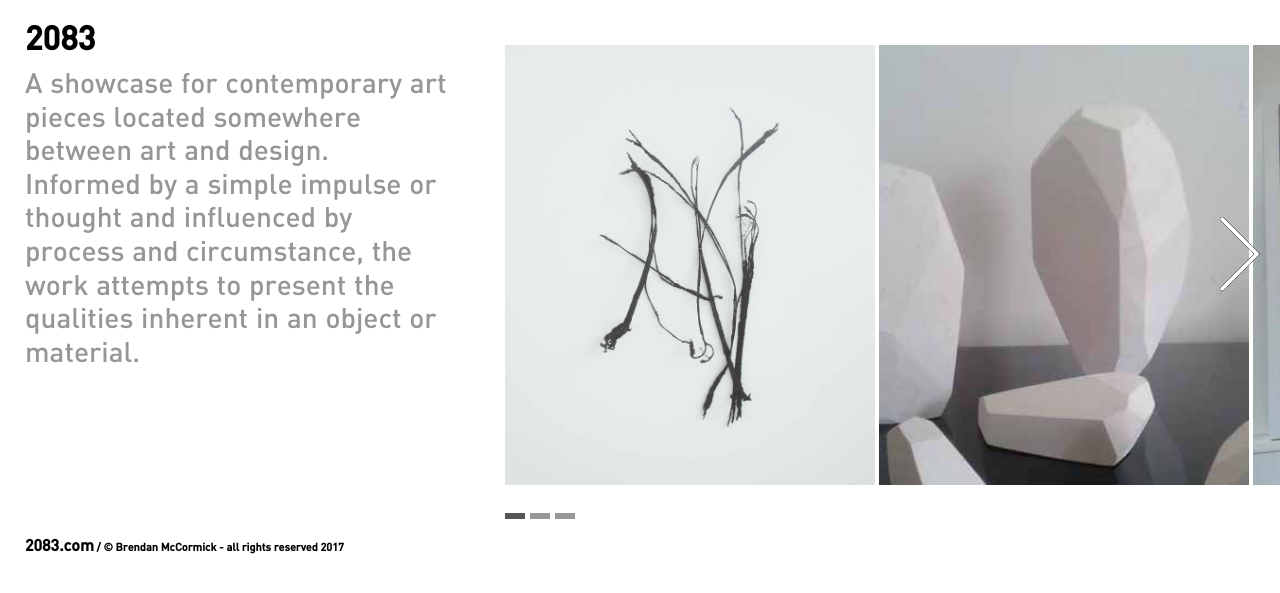
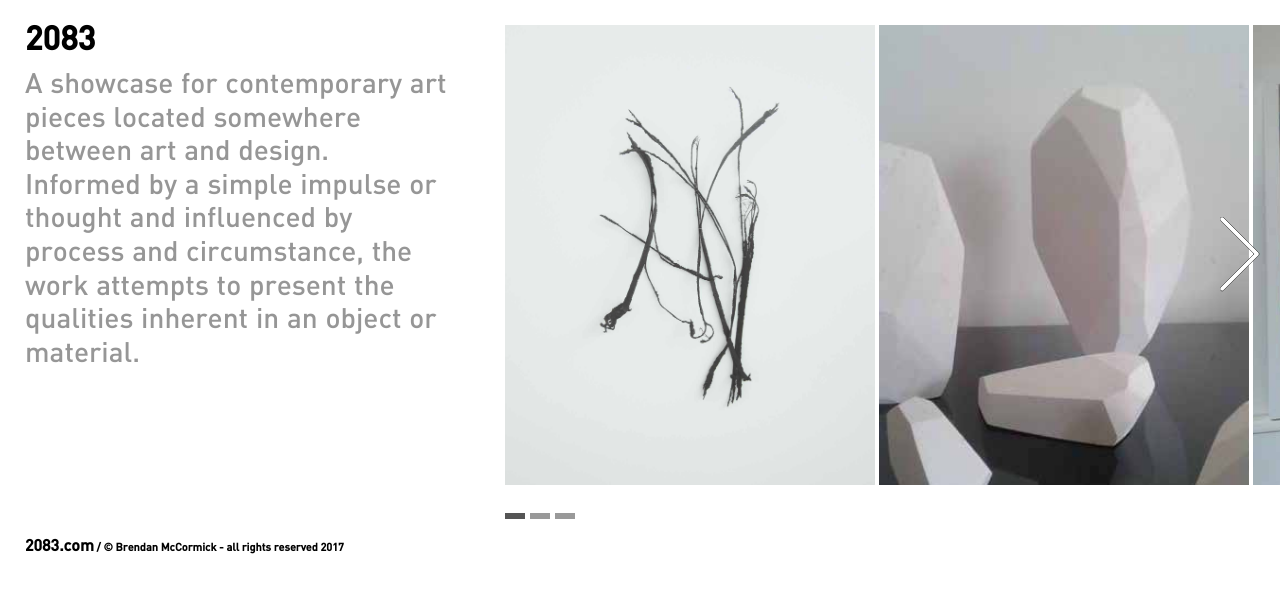
Before and after one commit to twozeroeightthree/website, a Jekyll site: the page built from index.html, in a window 1280 px wide. Shown: the top 593 px of the page. Built offline with Jekyll 4.4.1, drawn with Linux system fonts in a browser that asks for light colours; the list of posts is cut into pages by our own code.

Commit message:
2017-12-04_00:39

```diff
--- a/assets/main.css
+++ b/assets/main.css
@@ -95,12 +95,13 @@
 
 #slideshow .element{
   display: inline-block;
+  height: 460px;
 }
 #slideshow .element .description{
   visibility: hidden;
   position: relative;
   width: 100%;
-  height: 250px;
+  height: 230px;
   background: rgba(0, 0, 0, 0.5);
   padding: 15px;
   z-index: 10;
@@ -117,7 +118,7 @@
   height: 460px;
   width: 370px;
   position: relative;
-  top:-230px;
+  top: -230px;
   object-fit: cover;
 }
 
```
Also changed, not shown: 1 other file.
